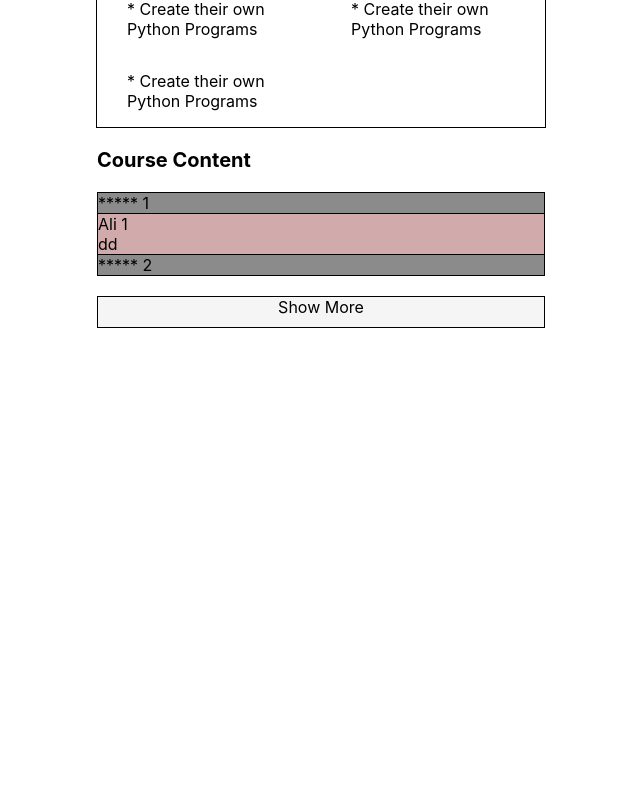
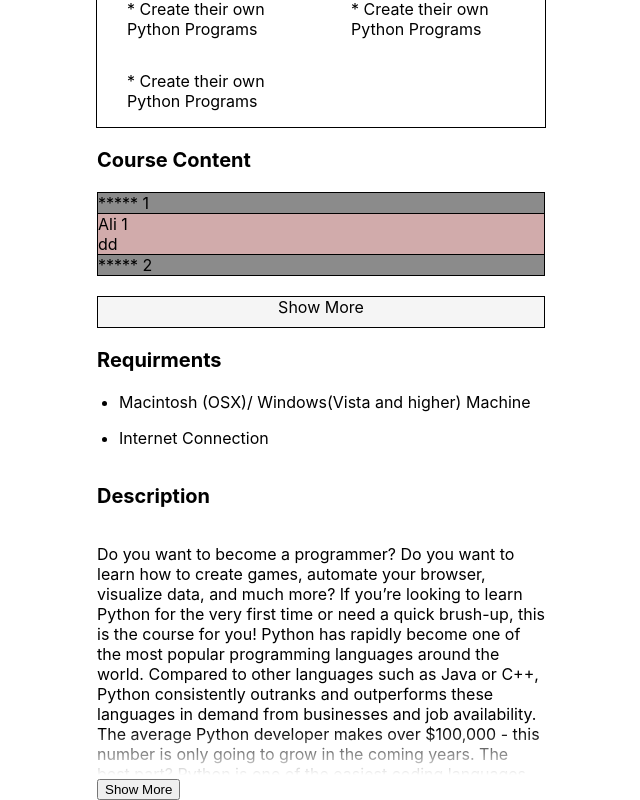
Before and after one commit to alimahmoudi97/website, a React (Create React App) app: page / in a window 1280 px wide. Shown: the part 550-1350 px from the top of the page, without its empty margins (319-959 px from the left). Before the commit the page ends 878 px from the top, so only its background shows below. Built offline with nearby package versions, Linux system fonts and the light colour scheme.

Commit message:
update Description.js and Requirments.js

```diff
--- /dev/null
+++ b/src/components/description/Description.css
@@ -0,0 +1,24 @@
+:root{
+    --max-height-contents:250px;
+    --overflow-contents:hidden;
+}
+.description-container{
+    display: flex;
+    justify-content: center;
+    position: relative;
+    /* overflow: hidden; */
+}
+.description-contents{
+    max-height: var(--max-height-contents);
+    overflow: var(--overflow-contents);
+}
+.fade-bottom-contents{
+    position: absolute;
+    content: "";
+    /* bottom: 0; */
+    width: 35%;
+    height: 50px;
+    bottom: 20px;
+    background-image: linear-gradient(to bottom, rgba(255,255,255,0), rgb(255, 255, 255,1) 90%);
+    pointer-events: none;
+}
--- /dev/null
+++ b/src/components/description/Description.js
@@ -0,0 +1,46 @@
+import React,{useState} from 'react';
+import './Description.css';
+function Description() {
+
+    const [isShowMore,setShowMore]=useState(true);
+
+  return (
+    <div className="description-container">
+        <div style={{width:'35%'}}>
+            <p style={{fontWeight:'bold',fontSize:20}}>Description</p>
+            <div className="description-contents">
+                <p>Do you want to become a programmer? Do you want to learn how to create games, automate your browser, visualize data, and much more?
+
+                If you’re looking to learn Python for the very first time or need a quick brush-up, this is the course for you!
+
+                Python has rapidly become one of the most popular programming languages around the world. Compared to other languages such as Java or C++, Python consistently outranks and outperforms these languages in demand from businesses and job availability. The average Python developer makes over $100,000 - this number is only going to grow in the coming years.
+
+                The best part? Python is one of the easiest coding languages to learn right now. It doesn’t matter if you have no programming experience or are unfamiliar with the syntax of Python. By the time you finish this course, you'll be an absolute pro at programming!
+                Do you want to become a programmer? Do you want to learn how to create games, automate your browser, visualize data, and much more?
+
+                If you’re looking to learn Python for the very first time or need a quick brush-up, this is the course for you!
+
+                Python has rapidly become one of the most popular programming languages around the world. Compared to other languages such as Java or C++, Python consistently outranks and outperforms these languages in demand from businesses and job availability. The average Python developer makes over $100,000 - this number is only going to grow in the coming years.
+
+                The best part? Python is one of the easiest coding languages to learn right now. It doesn’t matter if you have no programming experience or are unfamiliar with the syntax of Python. By the time you finish this course, you'll be an absolute pro at programming!
+                </p>
+                {
+                    (isShowMore) ? <div className="fade-bottom-contents"/> :null
+                }
+            </div>
+            <div>
+                {
+                    (isShowMore) ?
+                    <button style={{position:'relative',Top:20}} onClick={()=>{setShowMore(false);document.documentElement.style.setProperty("--max-height-contents","100%");document.documentElement.style.setProperty("--overflow-contents","visibale")}}>Show More</button>
+                    :
+                    <button style={{position:'relative',Top:20}} onClick={()=>{setShowMore(true);document.documentElement.style.setProperty("--max-height-contents","250px");document.documentElement.style.setProperty("--overflow-contents","hidden")}}>Show Less</button>
+                }
+
+            </div>
+        </div>
+
+    </div>
+  )
+}
+
+export default Description;
--- a/src/components/pages/CourseDetails.js
+++ b/src/components/pages/CourseDetails.js
@@ -1,7 +1,9 @@
 import React from 'react';
 import CourseContent from '../courseContent/CourseContent';
 import CourseTitle from '../course_title/CourseTitle';
+import Description from '../description/Description';
 import Header from '../header/Header';
+import Requirments from '../requirments/Requirments';
 import YouLearn from '../YouLearn/YouLearn.js';
 
 
@@ -12,6 +14,8 @@ function CourseDetails() {
         <CourseTitle/>
         <YouLearn/>
         <CourseContent/>
+        <Requirments/>
+        <Description/>
     </div>
   )
 }
--- /dev/null
+++ b/src/components/requirments/Requirments.css
@@ -0,0 +1,8 @@
+.requirments-course{
+    display: flex;
+    justify-content: center;
+}
+.lsit-requirments-course ul li{
+    /* padding: 0; */
+    margin-left: -18px;
+}
--- /dev/null
+++ b/src/components/requirments/Requirments.js
@@ -0,0 +1,21 @@
+import React from 'react';
+import './Requirments.css';
+function Requirments() {
+  return (
+    <div className="requirments-course">
+        <div style={{width:'35%'}}>
+            <p style={{fontWeight:'bold',fontSize:20}}>Requirments</p>
+            <div className="lsit-requirments-course">
+                <ul>
+                    <li><p>Macintosh (OSX)/ Windows(Vista and higher) Machine</p></li>
+                    <li><p>Internet Connection</p></li>
+                </ul>
+            </div>
+
+        </div>
+
+    </div>
+  )
+}
+
+export default Requirments;
```
